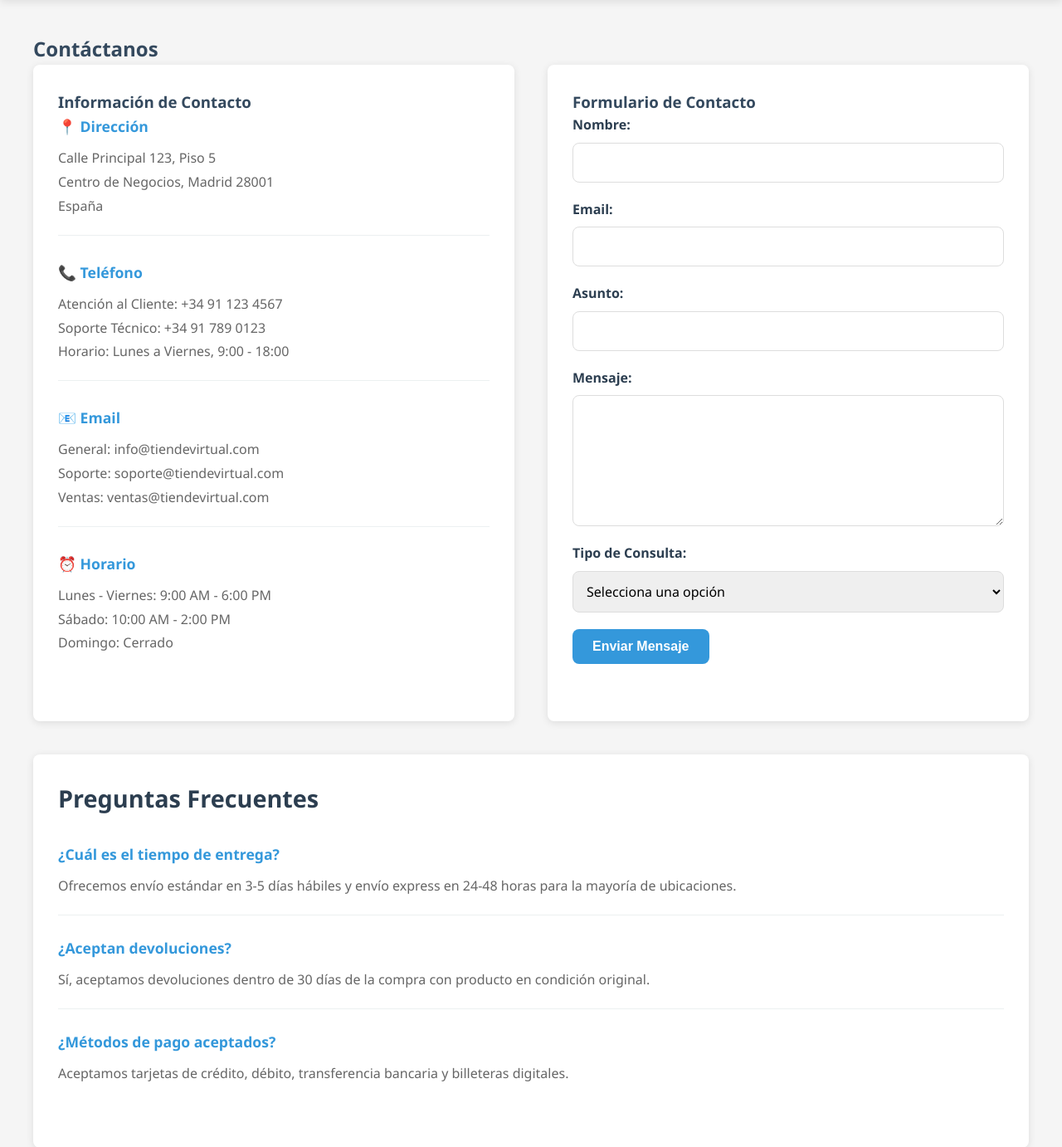
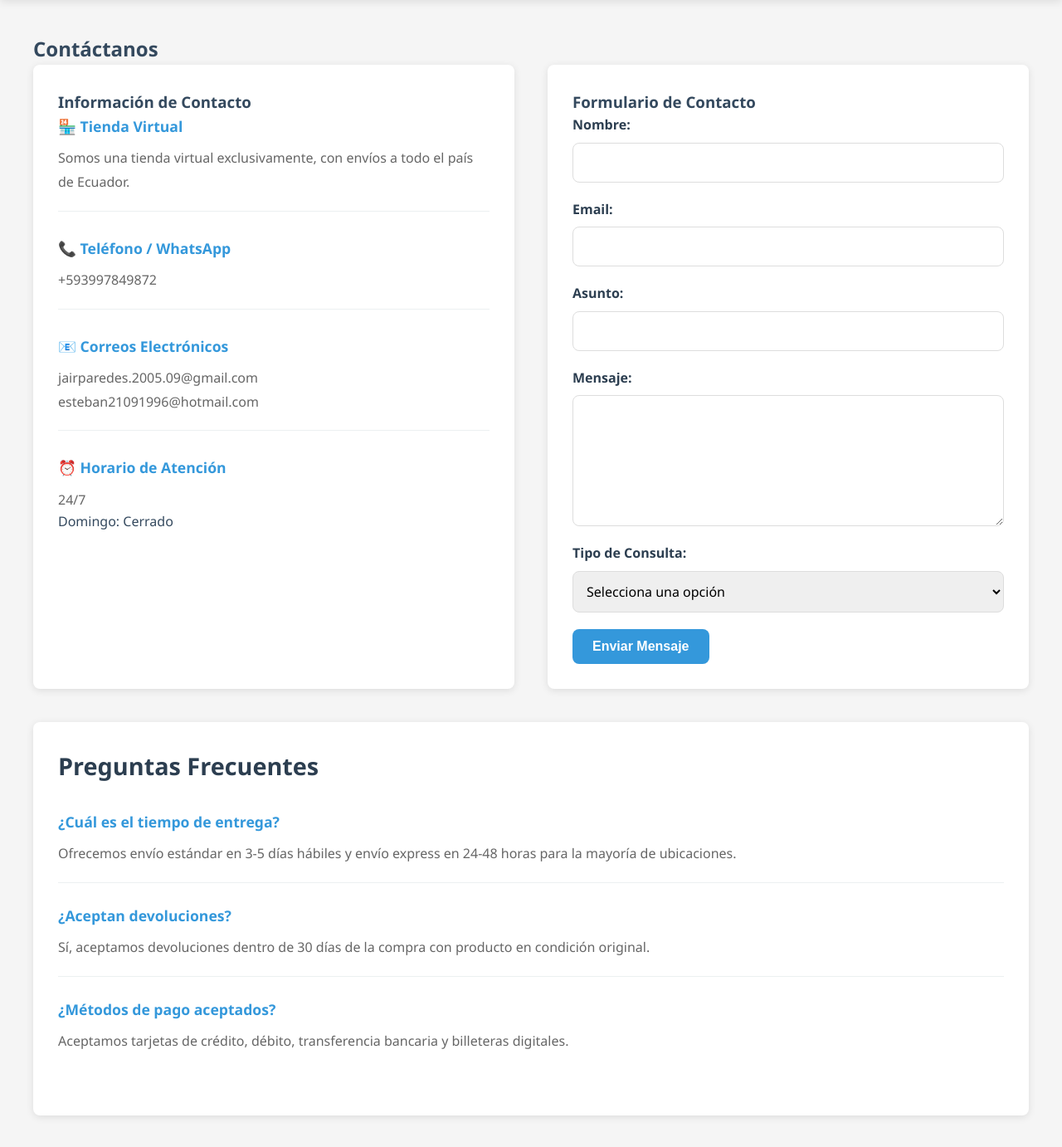
Before and after one commit to Esteban2005-blip/MI-TIENDA-VIRTUAL, a Flask app: page /contacto in a window 1280 px wide. Shown: the part 241-1623 px from the top of the page at 83% size. Run offline with Flask 3, Linux system fonts and the light colour scheme.

Commit message:
Actualizar contenido de las secciones "Acerca de" y "Contacto" con información relevante y precisa

```diff
--- a/templates/about.html
+++ b/templates/about.html
@@ -10,9 +10,7 @@
         <div class="about-content">
             <h3>Nuestra Historia</h3>
             <p>
-                Tienda Virtual fue fundada en 2020 con la misión de proporcionar productos de alta calidad
-                a precios accesibles. Desde entonces, hemos crecido para servir a miles de clientes satisfechos
-                en toda la región.
+                TENOMARKET SE CREO CON LA INTENCION DE GARANTIZAR AL CLIENTE UNA EXPERIENCIA DE COMPRA DE MANERA VIRTUAL, SEGURA Y CONFIABLE.
             </p>
 
             <h3>Nuestra Misión</h3>
--- a/templates/contacto.html
+++ b/templates/contacto.html
@@ -9,35 +9,21 @@
     <div class="contact-section">
         <div class="contact-info">
             <h3>Información de Contacto</h3>
-
             <div class="info-item">
-                <h4>📍 Dirección</h4>
-                <p>Calle Principal 123, Piso 5<br>Centro de Negocios, Madrid 28001<br>España</p>
+                <h4>🏪 Tienda Virtual</h4>
+                <p>Somos una tienda virtual exclusivamente, con envíos a todo el país de Ecuador.</p>
             </div>
-
             <div class="info-item">
-                <h4>📞 Teléfono</h4>
-                <p>
-                    Atención al Cliente: +34 91 123 4567<br>
-                    Soporte Técnico: +34 91 789 0123<br>
-                    Horario: Lunes a Viernes, 9:00 - 18:00
-                </p>
+                <h4>📞 Teléfono / WhatsApp</h4>
+                <p>+593997849872</p>
             </div>
-
             <div class="info-item">
-                <h4>📧 Email</h4>
-                <p>
-                    General: info@tiendevirtual.com<br>
-                    Soporte: soporte@tiendevirtual.com<br>
-                    Ventas: ventas@tiendevirtual.com
-                </p>
+                <h4>📧 Correos Electrónicos</h4>
+                <p>jairparedes.2005.09@gmail.com<br>esteban21091996@hotmail.com</p>
             </div>
-
             <div class="info-item">
-                <h4>⏰ Horario</h4>
-                <p>
-                    Lunes - Viernes: 9:00 AM - 6:00 PM<br>
-                    Sábado: 10:00 AM - 2:00 PM<br>
+                <h4>⏰ Horario de Atención</h4>
+                <p>24/7</p>
                     Domingo: Cerrado
                 </p>
             </div>
```
